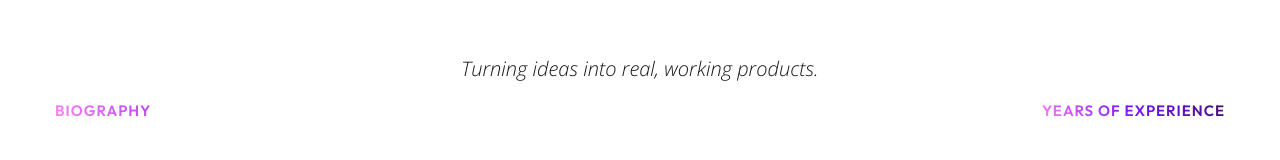
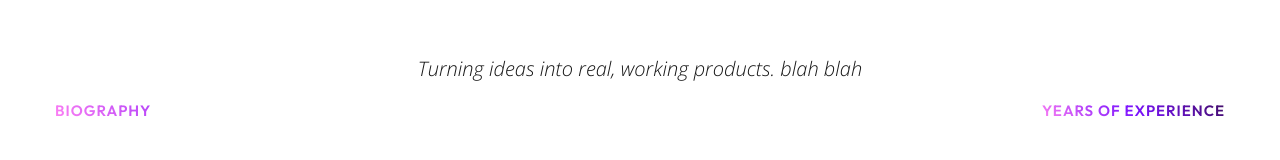
Before and after one commit to akshuakr/akshuakr-portfolio, a React (Vite) app: page /landing in a window 1280 px wide. Shown: the part 226-386 px from the top of the page. Built offline with nearby package versions, Linux system fonts and the light colour scheme.

Commit message:
test actions

```diff
--- a/src/pages/LandingPage/Hero/Hero.jsx
+++ b/src/pages/LandingPage/Hero/Hero.jsx
@@ -42,7 +42,7 @@ const Hero = () => {
         <div className={`${styles.heroName} cursor-invert-effect`}>Akshansh Rohilla</div>
       </div>
       <div className={`${styles.tagline} cursor-invert-effect`}>
-        Turning ideas into real, working products.
+        Turning ideas into real, working products. blah blah
       </div>
       <div className={`${styles.heroDetailsContainer} `}>
         <div className={`${styles.left} `}>
```
